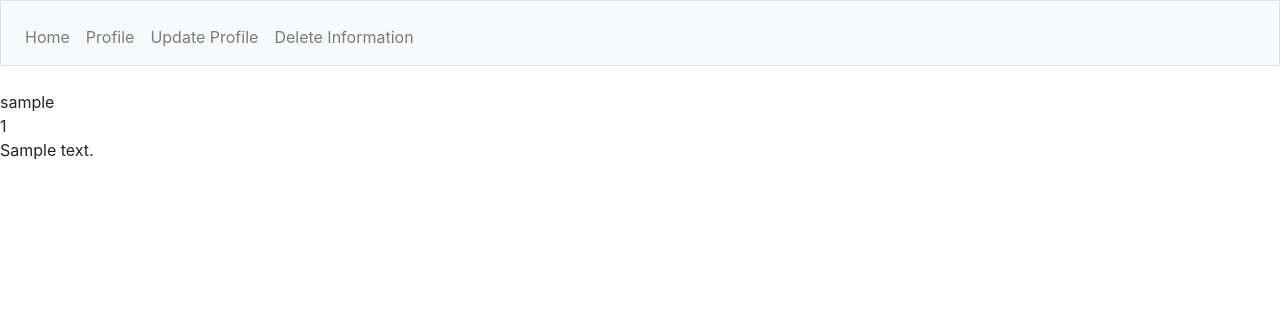
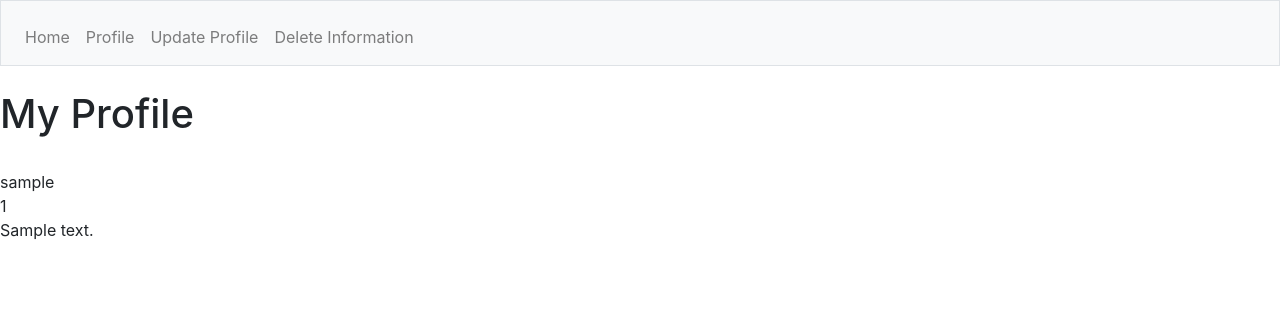
Before and after one commit to AdelaMester/OAuth-Django, a Django app: template crudapp/templates/crudapp/profile.html in a window 1280 px wide. Shown: the top 326 px of the page. Run offline with Django 3.2, Linux system fonts and the light colour scheme; the template is opened without the code that fills it: most values are stand-ins (such as "Sample title", 1, 10 or a date in 2020).

Commit message:
Update profile template

```diff
--- a/crudapp/templates/crudapp/profile.html
+++ b/crudapp/templates/crudapp/profile.html
@@ -5,7 +5,8 @@
     {% endblock %}
 
 {% block main %}
-
+    <h1>My Profile</h1>
+    <br>
     {{ username }} <br>
     {{ contact_number }} <br>
     {{ address }} <br>
```
